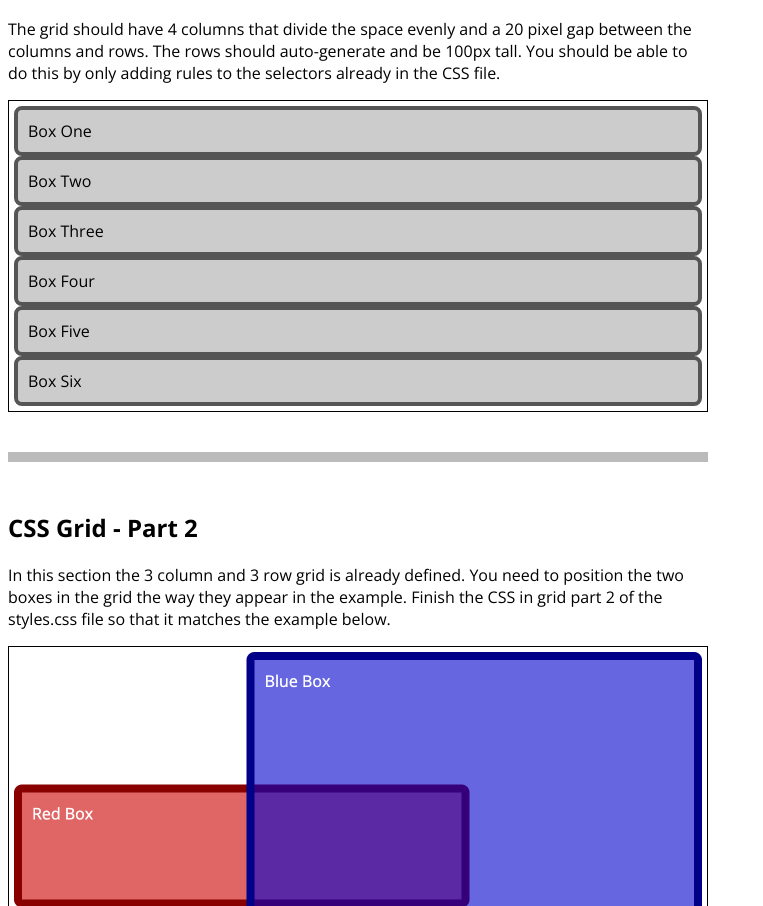
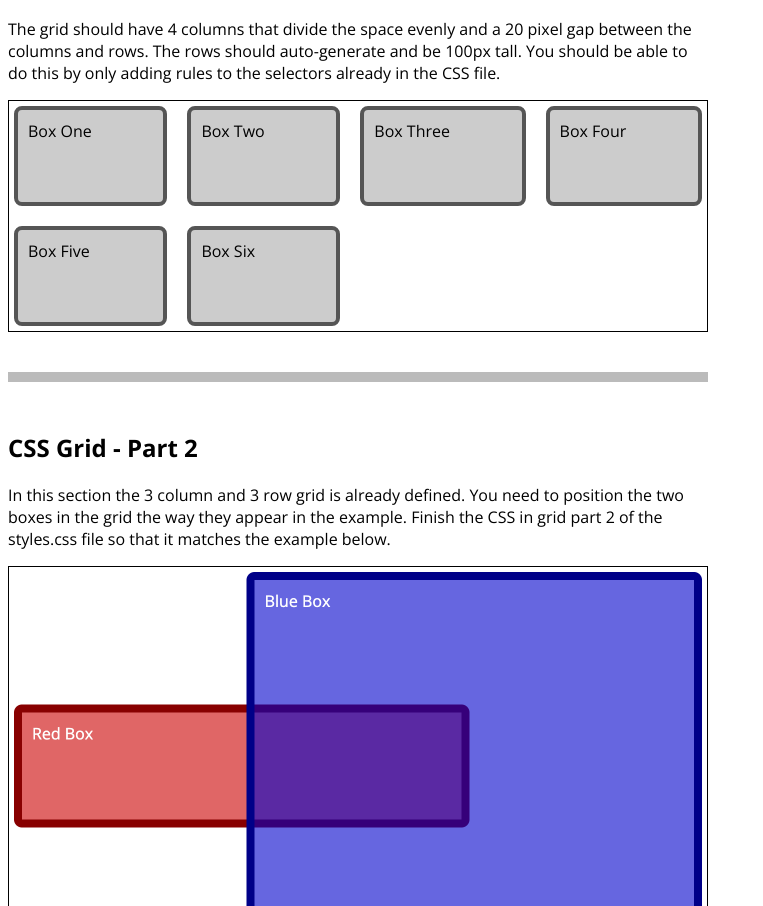
Before and after one commit to leslie1403/itmd541, a plain HTML site: page Lab2/index.html in a window 1280 px wide. Shown: the part 2965-3871 px from the top of the page, without its empty margins (0-763 px from the left). Drawn offline with nearby package versions, Linux system fonts and the light colour scheme.

Commit message:
finished css grid #1

```diff
--- a/Lab2/styles.css
+++ b/Lab2/styles.css
@@ -63,7 +63,12 @@
 /* Grid Part 1 */
 
 #grid-section1 .grid {
-
+	display: grid;
+	grid-template-areas: "a b c d"
+						 "e f . .";
+	margin: 0;
+	grid-auto-rows: 100px;
+	gap: 20px;
 }
 
 /* end Grid Part 1 */
```
